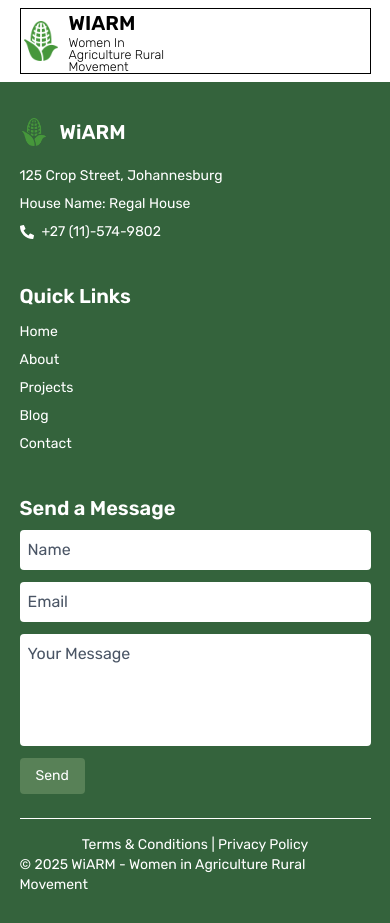
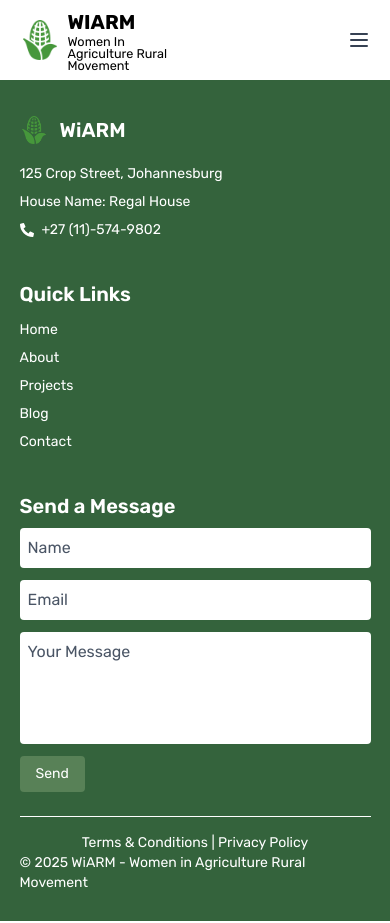
Before and after one commit to rorisangputu/wiarm, a React (Vite) app: page / in a window 390 px wide. Built offline with nearby package versions, Linux system fonts and the light colour scheme.

Commit message:
adding drop down menu

```diff
--- a/src/components/Header.jsx
+++ b/src/components/Header.jsx
@@ -1,40 +1,80 @@
-import React from "react";
+import React, { useState } from "react";
 import { Link } from "react-router-dom";
-import corn from '../assets/corn_img.png'
+import corn from "../assets/corn_img.png";
+
+const links = [
+  { title: "Home", url: "/" },
+  { title: "About", url: "/about" },
+  { title: "Projects", url: "/projects" },
+];
 
 const Header = () => {
+  const [isOpen, setIsOpen] = useState(false);
+
   return (
-    <div className="w-full py-2">
-      <div className="mx-auto border">
-        <div className="flex items-center gap-2">
-          <img src={corn} alt="" className="h-10 w-10" />
-          <div>
-            <h1 className="text-xl font-semibold">WIARM</h1>
-            <p className="w-28 font-light leading-3 text-[1.5vh]">Women In Agriculture Rural Movement </p>
+    <div className="w-full py-2 z-50 relative">
+      <div className="mx-auto ">
+        <div className="flex items-center justify-between">
+          {/* Logo */}
+          <div className="flex items-center gap-2">
+            <img src={corn} alt="" className="h-10 w-10" />
+            <div>
+              <h1 className="text-xl font-bold">WIARM</h1>
+              <p className="w-28 leading-3 text-[1.5vh]">
+                Women In Agriculture Rural Movement
+              </p>
+            </div>
           </div>
+
+          {/* Toggle Button */}
+          <button
+            onClick={() => setIsOpen(!isOpen)}
+            className="md:hidden text-gray-700 focus:outline-none"
+          >
+            <svg
+              className="w-6 h-6"
+              fill="none"
+              stroke="currentColor"
+              viewBox="0 0 24 24"
+              xmlns="http://www.w3.org/2000/svg"
+            >
+              {isOpen ? (
+                <path
+                  strokeLinecap="round"
+                  strokeLinejoin="round"
+                  strokeWidth={2}
+                  d="M6 18L18 6M6 6l12 12"
+                />
+              ) : (
+                <path
+                  strokeLinecap="round"
+                  strokeLinejoin="round"
+                  strokeWidth={2}
+                  d="M4 6h16M4 12h16M4 18h16"
+                />
+              )}
+            </svg>
+          </button>
         </div>
-        {/* Mobile Menu */}
-        <div>
 
-        </div>
+        {/* Dropdown Menu */}
+        {isOpen && (
+          <div className="mt-2 flex flex-col space-y-2 md:hidden">
+            {links.map((link) => (
+              <Link
+                key={link.title}
+                to={link.url}
+                onClick={() => setIsOpen(false)}
+                className="block px-2 py-1 text-gray-700 hover:bg-gray-100 rounded"
+              >
+                {link.title}
+              </Link>
+            ))}
+          </div>
+        )}
       </div>
     </div>
   );
 };
 
 export default Header;
-
-const links = [
-  {
-    title: "Home",
-    url: "/",
-  },
-  {
-    title: "About",
-    url: "/about",
-  },
-  {
-    title: "Projects",
-    url: "/projects",
-  },
-];
```
